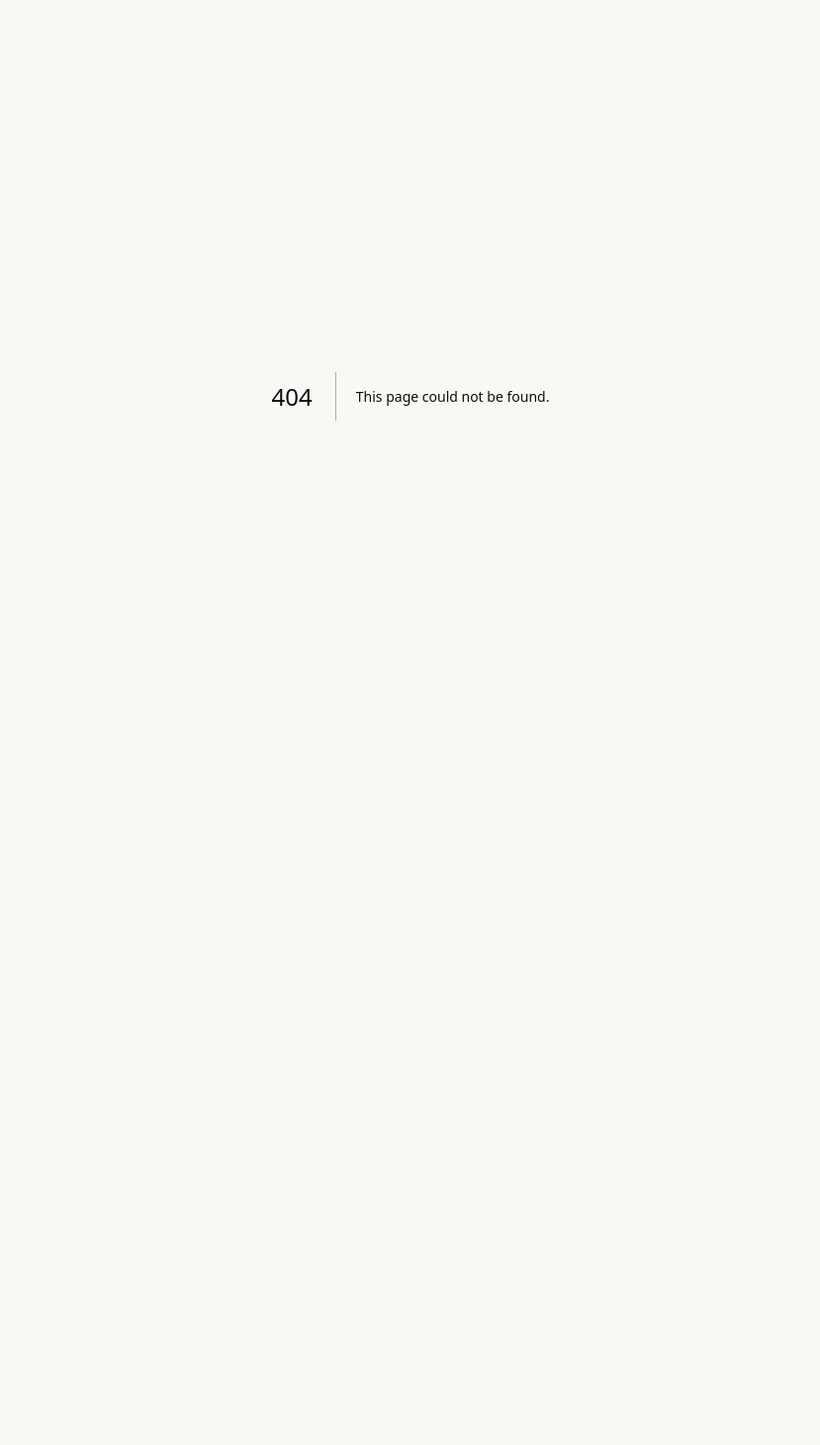
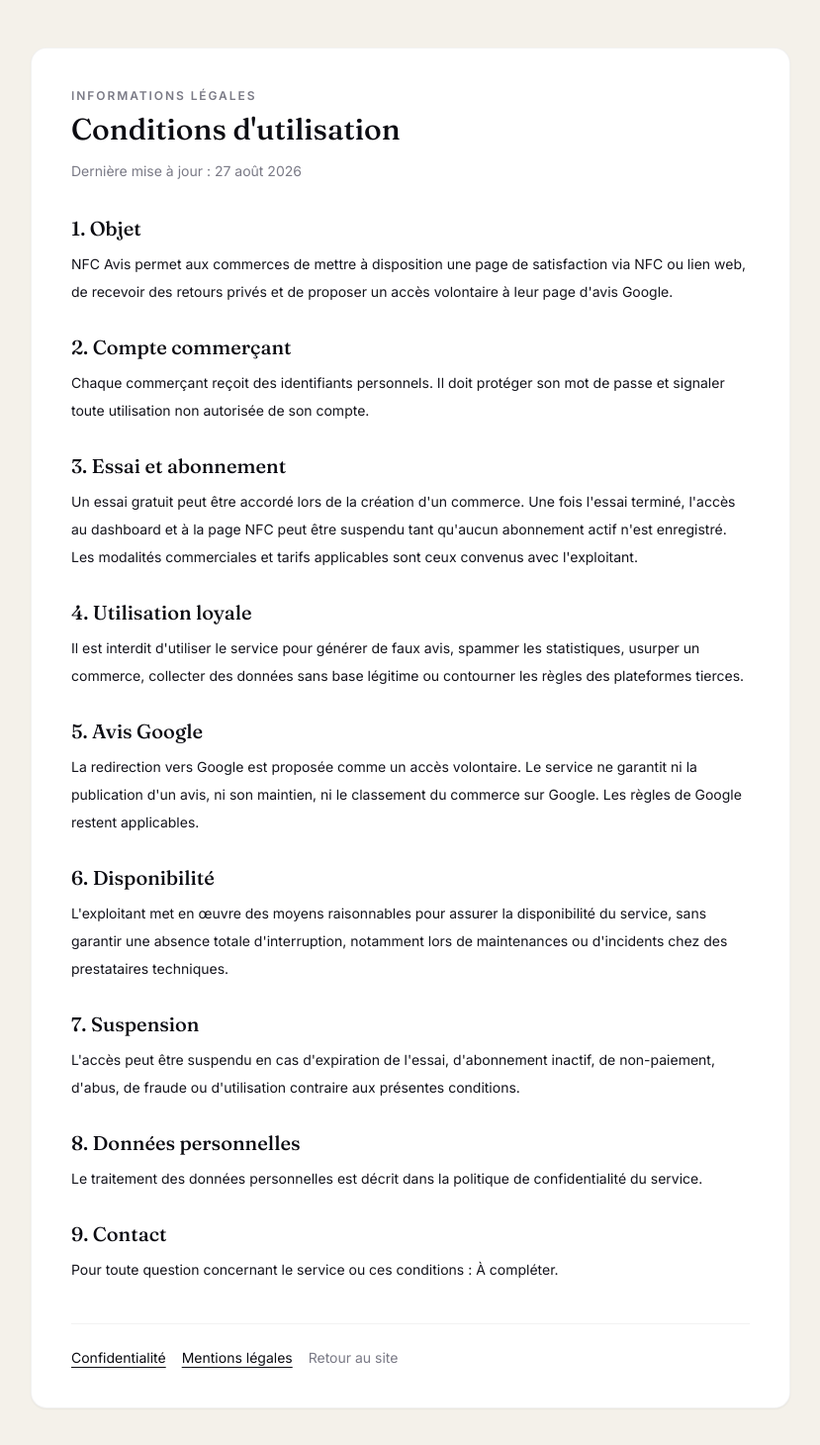
Before and after one commit to mohaontheflux24/nfc-avis-clean, a Next.js app in the folder nfc-avis/: page /conditions in a window 1280 px wide. Before the commit this address had no page. Shown: the top 1460 px of the page at 99% size, without its empty margins (225-1054 px from the left). Before the commit the page ends 800 px from the top, so only its background shows below. Built offline with nearby package versions, Linux system fonts and the light colour scheme.

Commit message:
Add terms of use page

```diff
--- /dev/null
+++ b/nfc-avis/src/app/conditions/page.tsx
@@ -0,0 +1,32 @@
+import Link from "next/link";
+import { legalInfo } from "@/lib/legal";
+
+export default function TermsPage() {
+  return (
+    <main className="min-h-[100dvh] bg-paper-200 px-5 py-12">
+      <article className="card-surface mx-auto max-w-3xl p-7 sm:p-10">
+        <p className="text-xs font-semibold uppercase tracking-[0.16em] text-slate-450">Informations légales</p>
+        <h1 className="mt-2 font-display text-3xl font-medium text-ink-900">Conditions d&apos;utilisation</h1>
+        <p className="mt-3 text-sm leading-6 text-slate-450">Dernière mise à jour : 27 août 2026</p>
+
+        <div className="mt-8 space-y-7 text-sm leading-7 text-ink-800">
+          <section><h2 className="font-display text-xl font-medium text-ink-900">1. Objet</h2><p className="mt-2">{legalInfo.serviceName} permet aux commerces de mettre à disposition une page de satisfaction via NFC ou lien web, de recevoir des retours privés et de proposer un accès volontaire à leur page d&apos;avis Google.</p></section>
+          <section><h2 className="font-display text-xl font-medium text-ink-900">2. Compte commerçant</h2><p className="mt-2">Chaque commerçant reçoit des identifiants personnels. Il doit protéger son mot de passe et signaler toute utilisation non autorisée de son compte.</p></section>
+          <section><h2 className="font-display text-xl font-medium text-ink-900">3. Essai et abonnement</h2><p className="mt-2">Un essai gratuit peut être accordé lors de la création d&apos;un commerce. Une fois l&apos;essai terminé, l&apos;accès au dashboard et à la page NFC peut être suspendu tant qu&apos;aucun abonnement actif n&apos;est enregistré. Les modalités commerciales et tarifs applicables sont ceux convenus avec l&apos;exploitant.</p></section>
+          <section><h2 className="font-display text-xl font-medium text-ink-900">4. Utilisation loyale</h2><p className="mt-2">Il est interdit d&apos;utiliser le service pour générer de faux avis, spammer les statistiques, usurper un commerce, collecter des données sans base légitime ou contourner les règles des plateformes tierces.</p></section>
+          <section><h2 className="font-display text-xl font-medium text-ink-900">5. Avis Google</h2><p className="mt-2">La redirection vers Google est proposée comme un accès volontaire. Le service ne garantit ni la publication d&apos;un avis, ni son maintien, ni le classement du commerce sur Google. Les règles de Google restent applicables.</p></section>
+          <section><h2 className="font-display text-xl font-medium text-ink-900">6. Disponibilité</h2><p className="mt-2">L&apos;exploitant met en œuvre des moyens raisonnables pour assurer la disponibilité du service, sans garantir une absence totale d&apos;interruption, notamment lors de maintenances ou d&apos;incidents chez des prestataires techniques.</p></section>
+          <section><h2 className="font-display text-xl font-medium text-ink-900">7. Suspension</h2><p className="mt-2">L&apos;accès peut être suspendu en cas d&apos;expiration de l&apos;essai, d&apos;abonnement inactif, de non-paiement, d&apos;abus, de fraude ou d&apos;utilisation contraire aux présentes conditions.</p></section>
+          <section><h2 className="font-display text-xl font-medium text-ink-900">8. Données personnelles</h2><p className="mt-2">Le traitement des données personnelles est décrit dans la politique de confidentialité du service.</p></section>
+          <section><h2 className="font-display text-xl font-medium text-ink-900">9. Contact</h2><p className="mt-2">Pour toute question concernant le service ou ces conditions : {legalInfo.email}.</p></section>
+        </div>
+
+        <div className="mt-10 flex flex-wrap gap-4 border-t border-black/5 pt-6 text-sm">
+          <Link href="/confidentialite" className="text-ink-900 underline underline-offset-4">Confidentialité</Link>
+          <Link href="/mentions-legales" className="text-ink-900 underline underline-offset-4">Mentions légales</Link>
+          <Link href="/" className="text-slate-450">Retour au site</Link>
+        </div>
+      </article>
+    </main>
+  );
+}
```
